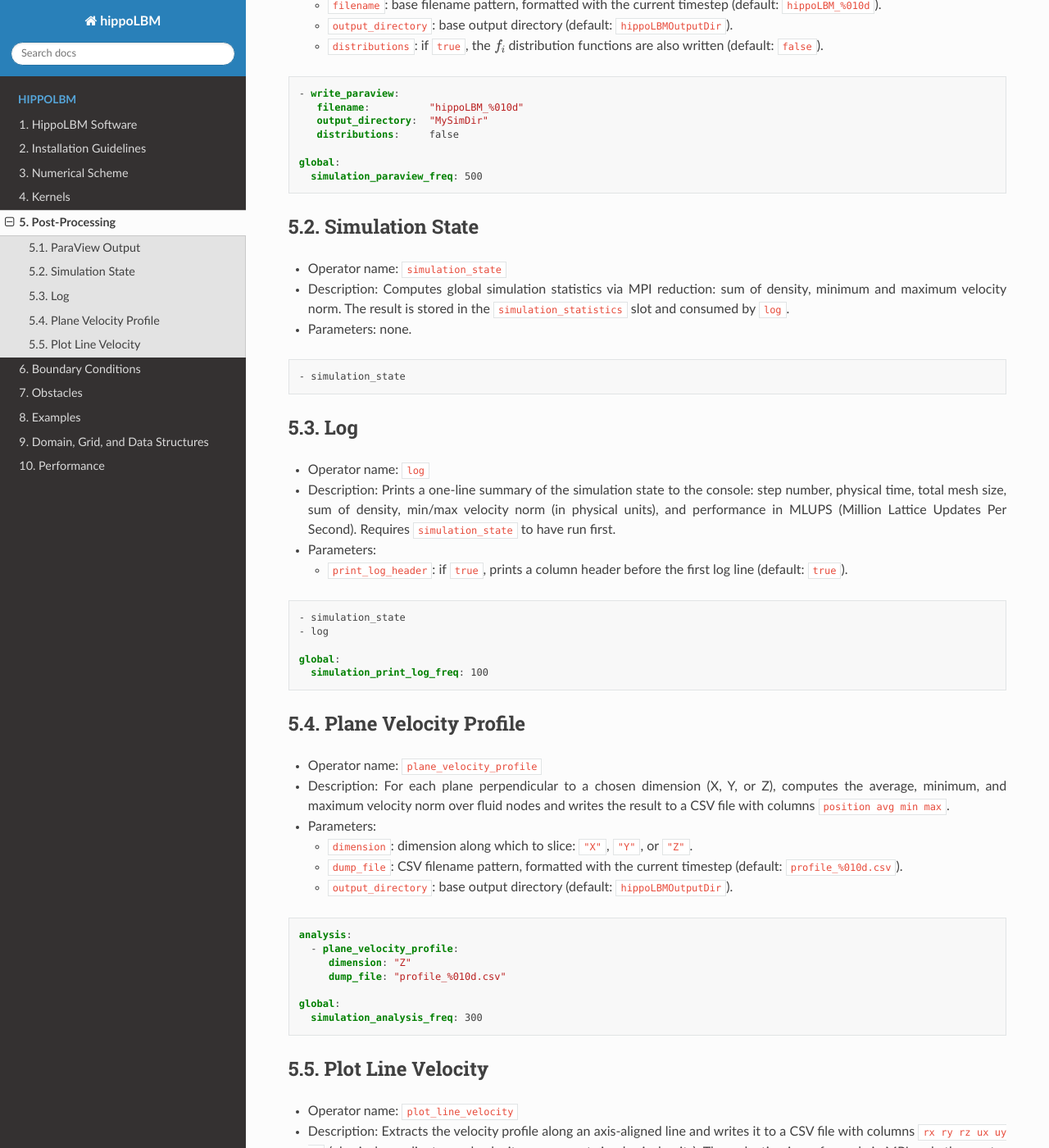
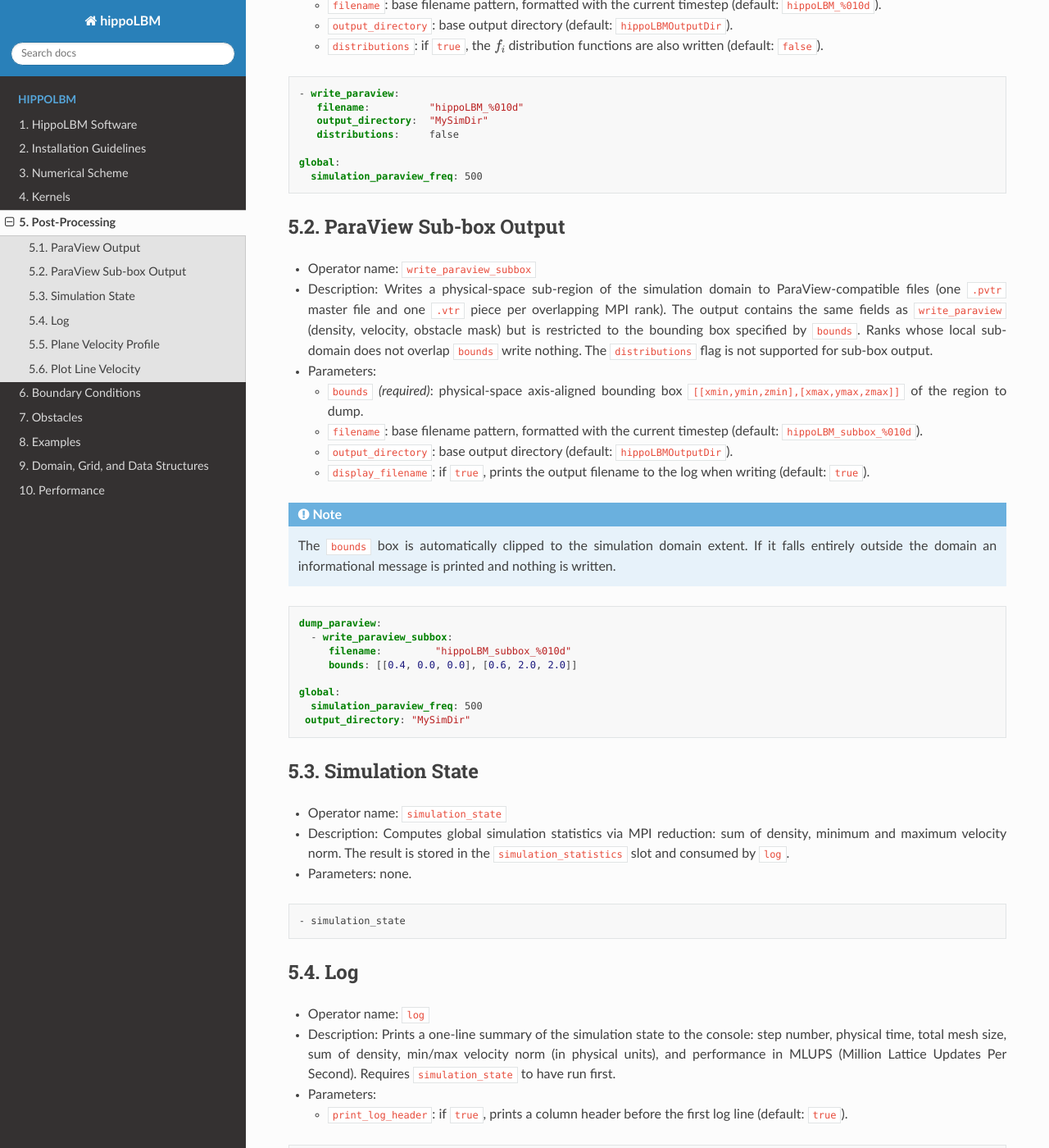
Before and after one commit to Collab4exaNBody/doc_hippoLBM, a Sphinx documentation site: the page built from docs/source/pages/PostProcessing.rst, in a window 1280 px wide and 1400 px high, scrolled down 442 px. Shown: the whole window at 82% size. Built offline with Sphinx 7.4.7 and the Read the Docs theme 3.1.0, drawn with Linux system fonts in a browser that asks for light colours.

Commit message:
add doc operator paraview subbox

```diff
--- a/docs/source/pages/PostProcessing.rst
+++ b/docs/source/pages/PostProcessing.rst
@@ -24,6 +24,33 @@ ParaView Output
 
    global:
      simulation_paraview_freq: 500
+
+ParaView Sub-box Output
+-----------------------
+
+- Operator name: ``write_paraview_subbox``
+- Description: Writes a physical-space sub-region of the simulation domain to ParaView-compatible files (one ``.pvtr`` master file and one ``.vtr`` piece per overlapping MPI rank). The output contains the same fields as ``write_paraview`` (density, velocity, obstacle mask) but is restricted to the bounding box specified by ``bounds``. Ranks whose local sub-domain does not overlap ``bounds`` write nothing. The ``distributions`` flag is not supported for sub-box output.
+- Parameters:
+
+  - ``bounds`` *(required)*: physical-space axis-aligned bounding box ``[[xmin,ymin,zmin],[xmax,ymax,zmax]]`` of the region to dump.
+  - ``filename``: base filename pattern, formatted with the current timestep (default: ``hippoLBM_subbox_%010d``).
+  - ``output_directory``: base output directory (default: ``hippoLBMOutputDir``).
+  - ``display_filename``: if ``true``, prints the output filename to the log when writing (default: ``true``).
+
+.. note::
+
+   The ``bounds`` box is automatically clipped to the simulation domain extent. If it falls entirely outside the domain an informational message is printed and nothing is written.
+
+.. code-block:: yaml
+
+   dump_paraview:
+     - write_paraview_subbox:
+        filename:         "hippoLBM_subbox_%010d"
+        bounds: [[0.4, 0.0, 0.0], [0.6, 2.0, 2.0]]
+
+   global:
+     simulation_paraview_freq: 500
+    output_directory: "MySimDir"
 
 Simulation State
 ----------------
```
